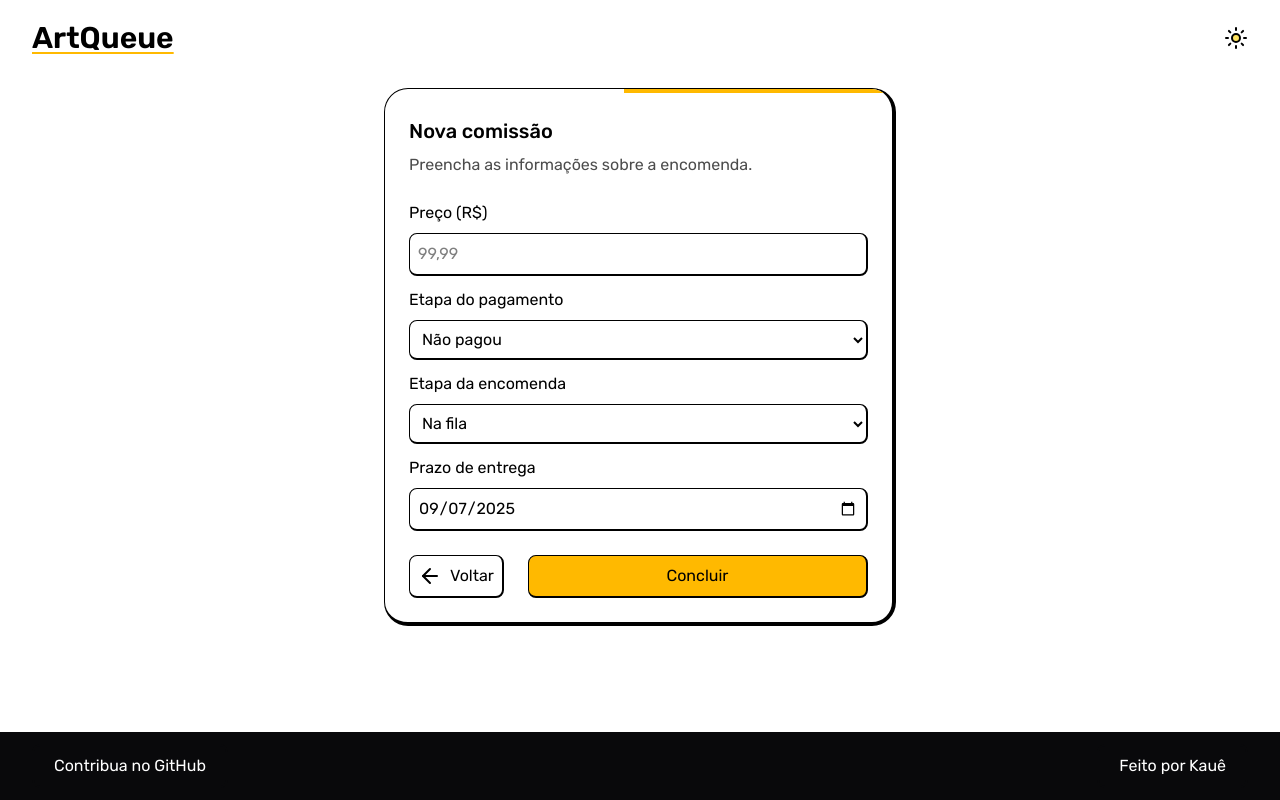
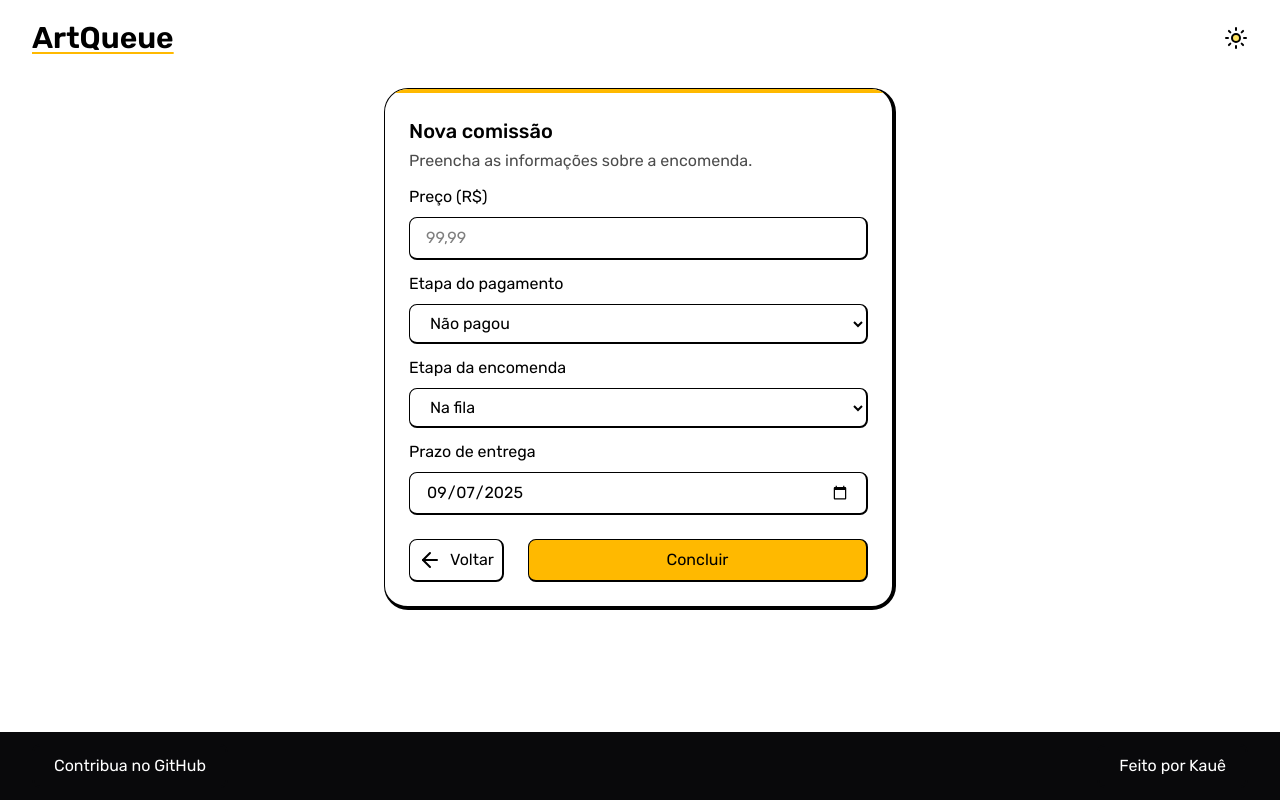
Before and after one commit to kauefraga/artqueue, a React (Vite) app: page /steps/client in a window 1280 px wide. Both pictures are taken after typing "Sample", "Sample" into the empty fields and a click on the button "Continuar". Built offline with nearby package versions, Linux system fonts and the light colour scheme.

Commit message:
fix: adjust form progress bar

```diff
--- a/src/pages/client-form.tsx
+++ b/src/pages/client-form.tsx
@@ -28,18 +28,17 @@ export function ClientFormPage() {
       <Header />
 
       <CommissionsContainer>
-        <form
-          className="w-full p-6 flex flex-col gap-6 bg-white border border-b-4 border-e-4 rounded-3xl overflow-hidden dark:bg-zinc-800 dark:border-white"
-        >
-          <div className="-mt-6 -ms-6 w-7/12 h-1 bg-amber-400"></div>
+        <div className="w-full flex flex-col bg-white border border-b-4 border-e-4 rounded-3xl overflow-hidden dark:bg-zinc-800 dark:border-white">
+          <div className="w-full h-1 bg-black/10 dark:bg-white/20">
+            <div className="w-1/2 h-full bg-amber-400 transition-all duration-300"></div>
+          </div>
 
-          <header className="flex flex-col gap-2">
+          <header className="px-6 mt-6 flex flex-col gap-1">
             <h3 className="text-xl font-medium">Nova comissão</h3>
-
             <p className="text-black/70 dark:text-white/70">Preencha as informações sobre seu cliente.</p>
           </header>
 
-          <main className="flex flex-col gap-3">
+          <form className="px-6 mt-3 mb-6 flex flex-col gap-3">
             <div className="flex flex-col gap-2">
               <p>Nome do cliente</p>
               <input
@@ -51,7 +50,7 @@ export function ClientFormPage() {
                 onChange={(e) => {
                   setCommission({ ...commission, name: e.target.value });
                 }}
-                className="border-1 rounded-lg p-2 border-b-2 border-e-2 transition-all hover:cursor-pointer hover:rounded-none focus:rounded-none focus:outline-none focus:border-blue-700"
+                className="border-1 rounded-lg px-4 py-2 border-b-2 border-e-2 transition-all hover:cursor-pointer hover:rounded-none focus:rounded-none focus:outline-none focus:border-blue-700"
               />
             </div>
 
@@ -63,12 +62,11 @@ export function ClientFormPage() {
                 placeholder="joaodasartes123"
                 value={commission.twitter}
                 onChange={(e) => { setCommission({ ...commission, twitter: e.target.value }); }}
-                className="border-1 rounded-lg p-2 border-b-2 border-e-2 transition-all hover:cursor-pointer hover:rounded-none focus:rounded-none focus:outline-none focus:border-blue-700"
+                className="border-1 rounded-lg px-4 py-2 border-b-2 border-e-2 transition-all hover:cursor-pointer hover:rounded-none focus:rounded-none focus:outline-none focus:border-blue-700"
               />
             </div>
-          </main>
 
-          <div className="flex gap-6 justify-between">
+            <div className="mt-3 flex gap-6 justify-between">
               <button
                 type="reset"
                 onClick={onBackButton}
@@ -86,6 +84,7 @@ export function ClientFormPage() {
               </button>
             </div>
           </form>
+        </div>
       </CommissionsContainer>
 
       <Footer />
--- a/src/pages/commission-form.tsx
+++ b/src/pages/commission-form.tsx
@@ -33,18 +33,17 @@ export function CommissionFormPage() {
       <Header />
 
       <CommissionsContainer>
-        <form
-          className="w-full p-6 flex flex-col gap-6 bg-white border border-b-4 border-e-4 rounded-3xl overflow-hidden dark:bg-zinc-800 dark:border-white"
-        >
-          <div className="-mt-6 self-end -me-6 w-7/12 h-1 bg-amber-400"></div>
+        <div className="w-full flex flex-col bg-white border border-b-4 border-e-4 rounded-3xl overflow-hidden dark:bg-zinc-800 dark:border-white">
+          <div className="w-full h-1 bg-black/10 dark:bg-white/20">
+            <div className="w-full h-full bg-amber-400 transition-all duration-300"></div>
+          </div>
 
-          <header className="flex flex-col gap-2">
+          <header className="px-6 mt-6 flex flex-col gap-1">
             <h3 className="text-xl font-medium">Nova comissão</h3>
-
             <p className="text-black/70 dark:text-white/70">Preencha as informações sobre a encomenda.</p>
           </header>
 
-          <main className="flex flex-col gap-3">
+          <form className="px-6 mt-3 mb-6 flex flex-col gap-3">
             <div className="flex flex-col gap-2">
               <p>Preço (R$)</p>
               <input
@@ -71,7 +70,7 @@ export function CommissionFormPage() {
                   WebkitAppearance: 'none',
                   MozAppearance: 'textfield',
                 }}
-                className="border-1 rounded-lg p-2 border-b-2 border-e-2 transition-all hover:cursor-pointer hover:rounded-none focus:rounded-none focus:outline-none focus:border-blue-700"
+                className="border-1 rounded-lg px-4 py-2 border-b-2 border-e-2 transition-all hover:cursor-pointer hover:rounded-none focus:rounded-none focus:outline-none focus:border-blue-700"
               />
             </div>
 
@@ -84,7 +83,7 @@ export function CommissionFormPage() {
                 onChange={(e) => {
                   setCommission({ ...commission, paymentStatus: e.target.value as 'not_paid' | 'half_paid' | 'paid' });
                 }}
-                className="border-1 rounded-lg p-2 border-b-2 border-e-2 transition-all hover:cursor-pointer hover:rounded-none focus:rounded-none focus:outline-none focus:border-blue-700"
+                className="border-1 rounded-lg px-4 py-2 border-b-2 border-e-2 transition-all hover:cursor-pointer hover:rounded-none focus:rounded-none focus:outline-none focus:border-blue-700"
               >
                 <option value="not_paid">Não pagou</option>
                 <option value="half_paid">Pagou metade</option>
@@ -101,7 +100,7 @@ export function CommissionFormPage() {
                 onChange={(e) => {
                   setCommission({ ...commission, stage: e.target.value as 'in_queue' | 'sketch' | 'line' | 'paint' | 'finished' });
                 }}
-                className="border-1 rounded-lg p-2 border-b-2 border-e-2 transition-all hover:cursor-pointer hover:rounded-none focus:rounded-none focus:outline-none focus:border-blue-700"
+                className="border-1 rounded-lg px-4 py-2 border-b-2 border-e-2 transition-all hover:cursor-pointer hover:rounded-none focus:rounded-none focus:outline-none focus:border-blue-700"
               >
                 <option value="in_queue">Na fila</option>
                 <option value="sketch">Esboço</option>
@@ -120,12 +119,11 @@ export function CommissionFormPage() {
                 onChange={(e) => {
                   setCommission({ ...commission, deadlineDate: new Date(e.target.value) });
                 }}
-                className="border-1 rounded-lg p-2 border-b-2 border-e-2 transition-all hover:cursor-pointer hover:rounded-none focus:rounded-none focus:outline-none focus:border-blue-700"
+                className="border-1 rounded-lg px-4 py-2 border-b-2 border-e-2 transition-all hover:cursor-pointer hover:rounded-none focus:rounded-none focus:outline-none focus:border-blue-700"
               />
             </div>
-          </main>
 
-          <div className="flex gap-6 justify-between">
+            <div className="mt-3 flex gap-6 justify-between">
               <button
                 type="reset"
                 onClick={onBackButton}
@@ -143,6 +141,7 @@ export function CommissionFormPage() {
               </button>
             </div>
           </form>
+        </div>
       </CommissionsContainer>
 
       <Footer />
```
Lines whose indentation alone changed are shown as unchanged.
